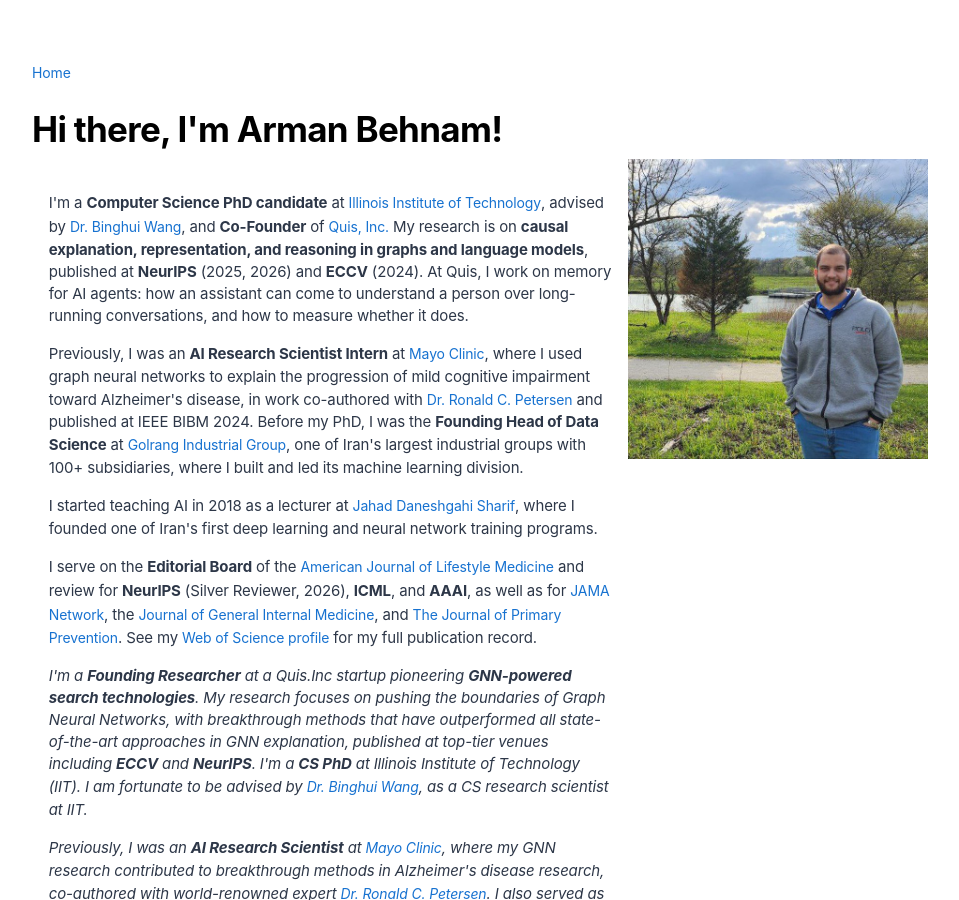
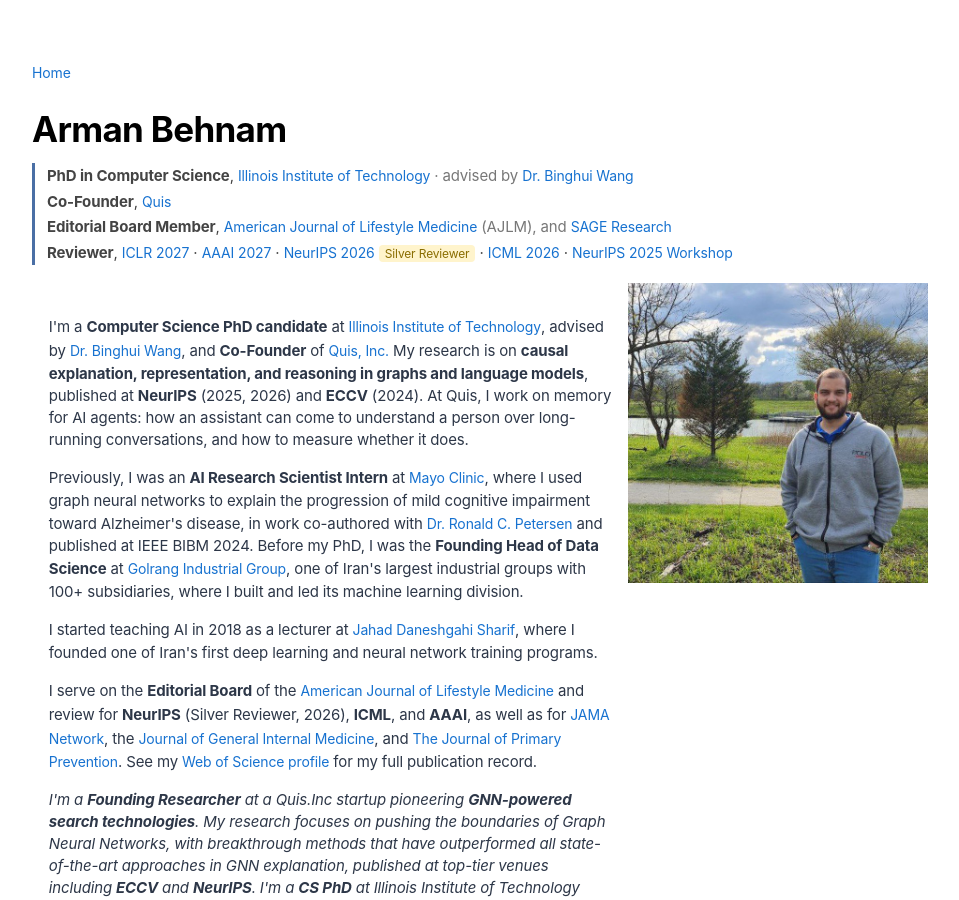
Before and after one commit to ArmanBehnam/ArmanBehnam.github.io, a Jekyll site: the page built from index.html, in a window 1280 px wide and 900 px high. Shown: the whole window, without its empty margins (160-1119 px from the left). Built offline with Jekyll 4.4.1, drawn with Linux system fonts in a browser that asks for light colours.

Commit message:
Add current positions under name

```diff
--- a/index.html
+++ b/index.html
@@ -3,7 +3,21 @@ layout: default
 title: Arman Behnam's website
 ---
 <div class="blurb">
-  <h1 style="margin-top: 0;">Hi there, I'm Arman Behnam!</h1>
+  <h1 style="margin-top: 0;">Arman Behnam</h1>
+	  <ul style="list-style:none; padding-left:12px; margin:4px 0 18px 0; border-left:3px solid #4a6fa5; line-height:1.7; font-size:0.98em; color:#444;">
+    <li><b>PhD in Computer Science</b>, <a href="https://www.iit.edu/">Illinois Institute of Technology
+	</a> <span style="color:#777;">· advised by <a href="http://wangbinghui.net/">Dr. Binghui Wang</a></span></li>
+    <li><b>Co-Founder</b>, <a href="https://quislab.com/">Quis</a></li>
+        <li><b>Editorial Board Member</b>,
+			<a href="https://journals.sagepub.com/editorial-board/AJL">American Journal of Lifestyle Medicine</a>
+			<span style="color:#777;">(AJLM), and <a href="https://www.sagepub.com/">SAGE Research</a></span></li>
+    <li><b>Reviewer</b>, <a href="https://iclr.cc/">ICLR 2027</a> ·
+		<a href="https://aaai.org/conference/aaai/aaai-27/">AAAI 2027</a> ·
+		<a href="https://neurips.cc/">NeurIPS 2026</a>
+		<span style="font-size:0.8em; color:#8a6d00; background:#fff4cc; border-radius:4px; padding:1px 6px;">Silver Reviewer</span>
+		· <a href="https://icml.cc/">ICML 2026</a> · <a href="https://imageomics.github.io/Imageomics-NeurIPS-2025/">
+			NeurIPS 2025 Workshop</a></li>
+  </ul>
   <link rel="icon" type="image/jpeg" href="images/photo_2021-07-16_15-42-37.jpg">
   <script src="https://code.jquery.com/jquery-3.6.0.min.js"></script>
   <script>
```
